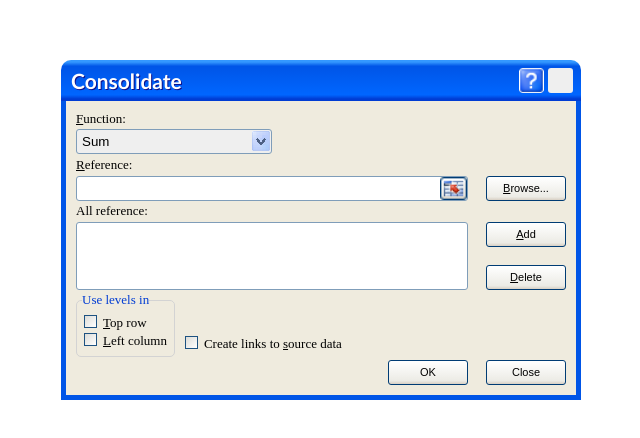
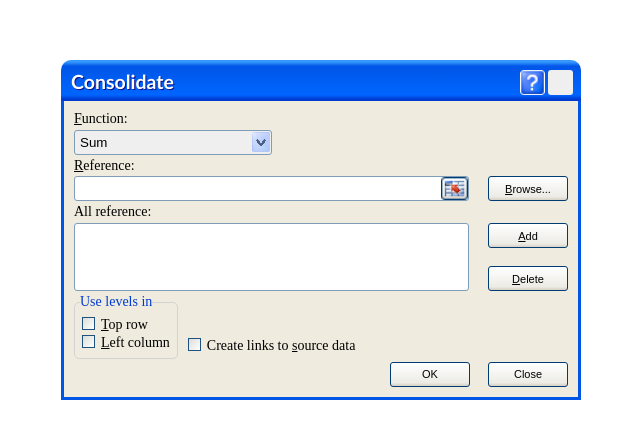
Before and after one commit to rohits673/css-assignment, a plain HTML site: page index.html in a window 1280 px wide. Shown: the part 170-608 px from the top of the page, without its empty margins (319-959 px from the left). Drawn offline with Linux system fonts and the light colour scheme.

Commit message:
Update style.css

```diff
--- a/style.css
+++ b/style.css
@@ -56,13 +56,10 @@
 
 .title-bar {
   height: 12%;
-  padding: 8px 8px 5px 10px;
-  background-image: linear-gradient(#3498ff 5%,
-      #0055e7 15%,
-      #06f 85%,
-      #003cd3 95%);
+  padding: 10px 8px 5px 10px;
+  background-image: linear-gradient(#3498ff 5%, #0055e7 15%, #06f 85%, #003cd3 95%);
   font-family: Trebuchet MS;
-  font-size: 14px;
+  font-size: 13px;
   color: #fff;
   text-shadow: 1px 1px #0f1089;
 }
@@ -165,11 +162,11 @@
 }
 
 .content {
-  font-size: 13px;
+  font-size: 14px;
   height: 88%;
   width: 100%;
   padding: 10px;
-  border: 5px solid #0055e7;
+  border: 3.5px solid #0055e7;
   border-top: 0;
   background: #efebde;
 }
@@ -204,9 +201,5 @@
 }
 
 .btn:active {
-  background: linear-gradient(180deg,
-      #cdcac3,
-      #e3e3db 8%,
-      #e5e5de 94%,
-      #f2f2f1);
+  background: linear-gradient(180deg, #cdcac3, #e3e3db 8%, #e5e5de 94%, #f2f2f1);
 }
```
